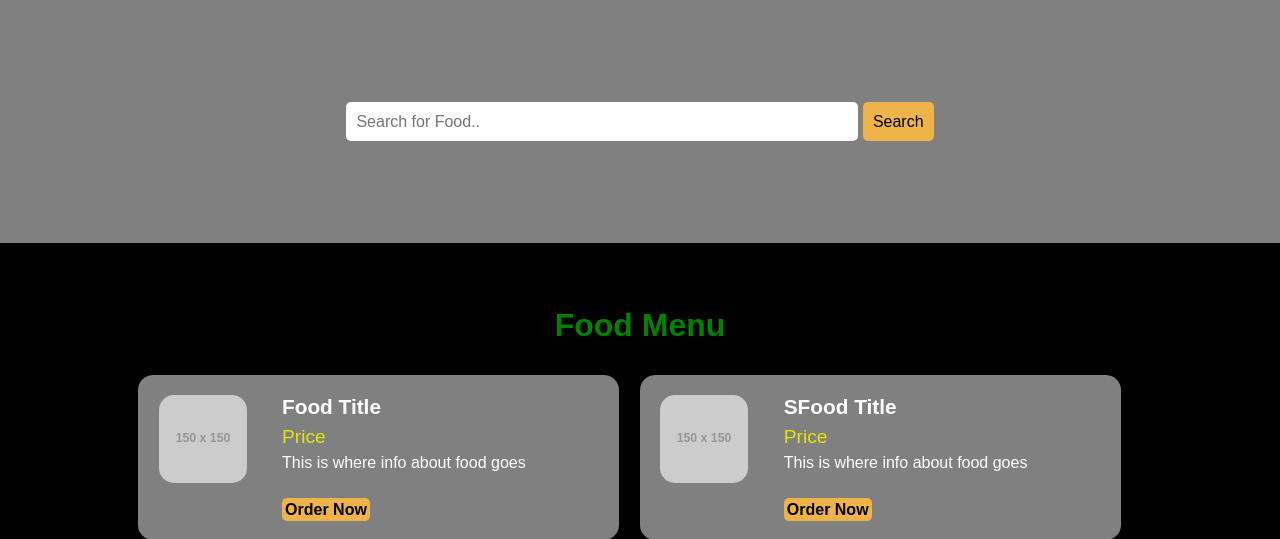
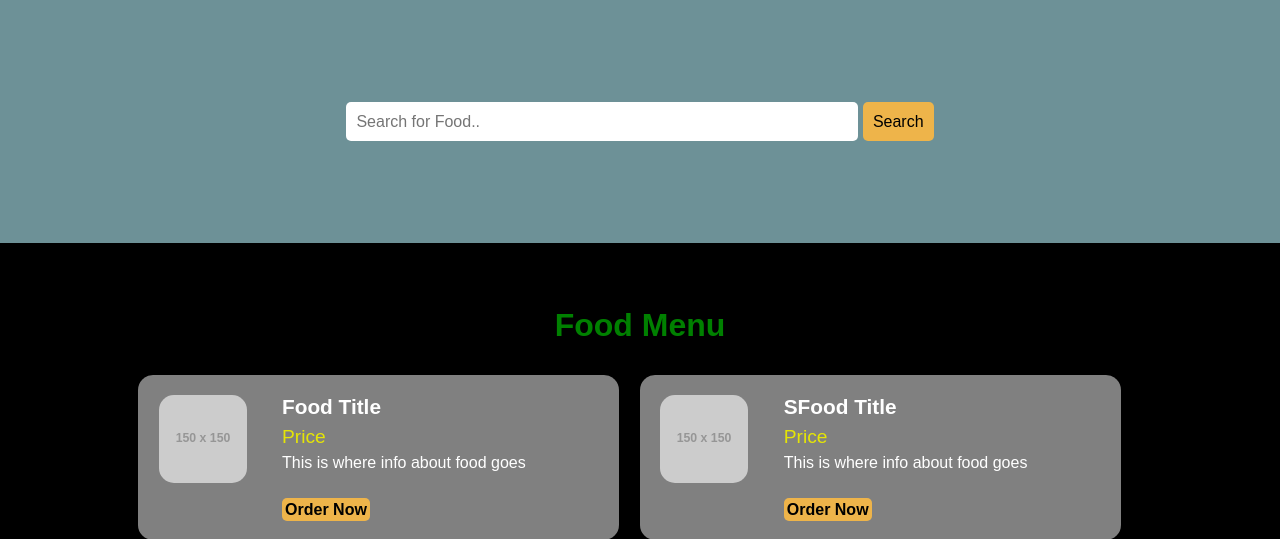
Before and after one commit to ShellYanez/MadeToOrder.github.io, a PHP site: page /foods.html in a window 1280 px wide. Shown: the part 132-671 px from the top of the page. Run offline with PHP 8.4, Linux system fonts and the light colour scheme; grey boxes labelled with a size stand in for pictures from a placeholder-image service; some libraries are stand-ins or nearby versions.

Commit message:
Update style.css

```diff
--- a/style.css
+++ b/style.css
@@ -119,7 +119,7 @@ body {
 /* CSS for Food Search Section */
 
 .food-search{
-    background-color: grey;
+    background-color: #6D9197;
     background-size: cover;
     background-repeat: no-repeat;
     background-position: center;
```
